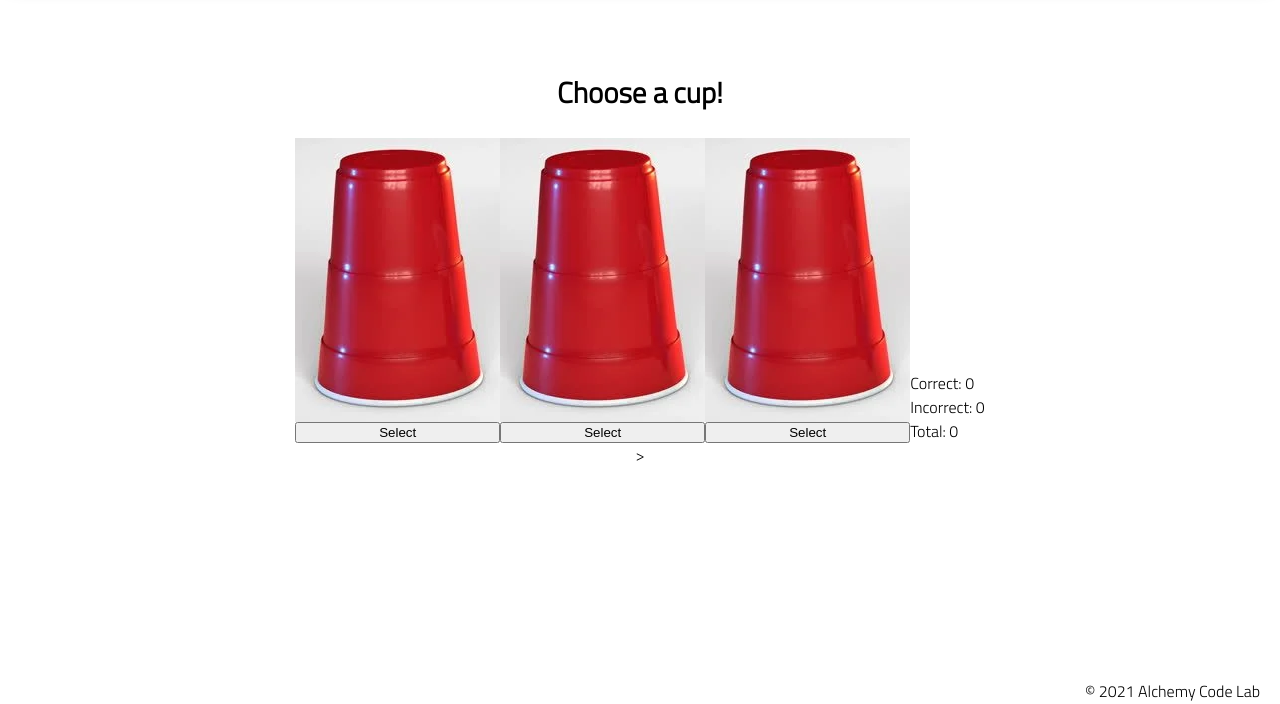
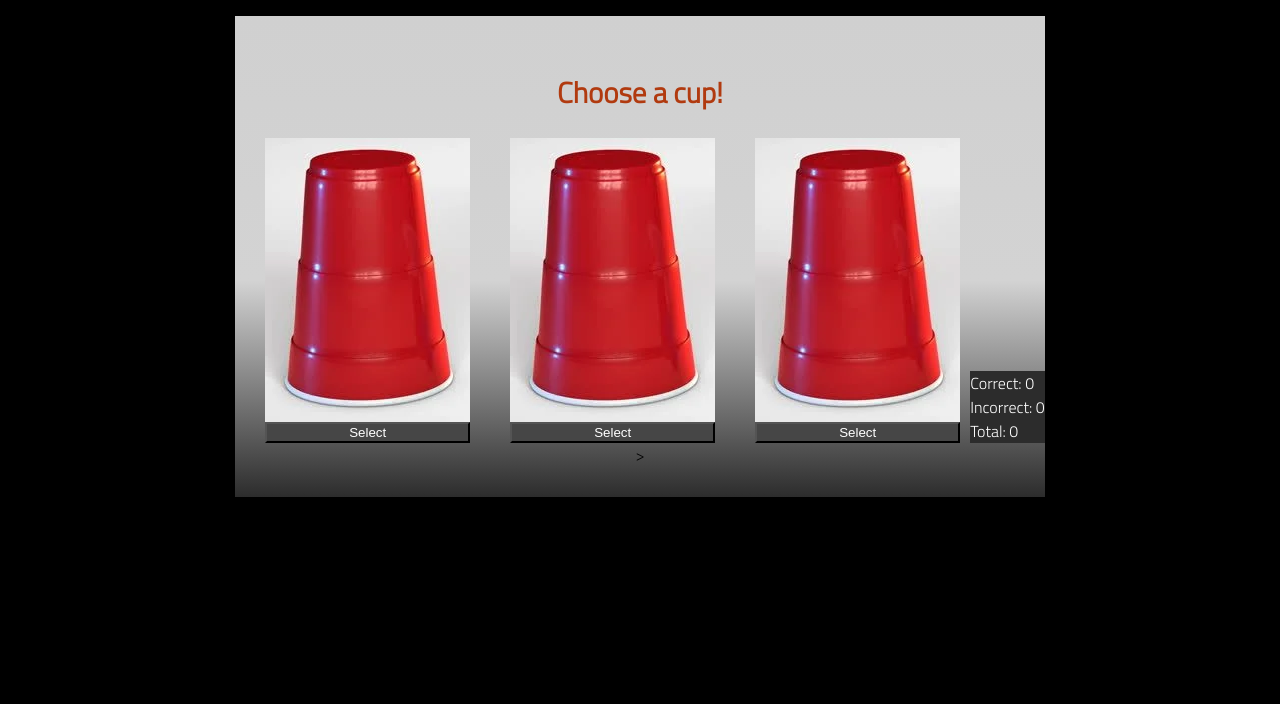
Before and after one commit to IACheifetz/shell-game-demo, a plain HTML site: page index.html in a window 1280 px wide. Shown: the part 96-800 px from the top of the page. Drawn offline with Linux system fonts and the light colour scheme.

Commit message:
added more styling to style css file

```diff
--- a/index.html
+++ b/index.html
@@ -26,15 +26,15 @@
             <div class="cups">
                 <div class="cup">
                     <img src="/assets/cupgame1.png" id='cup-one' />
-                    <button id="cupOneBtn">Select</button>
+                    <button id="cupOneBtn" class="buttons">Select</button>
                 </div>
                 <div class="cup">
                     <img src="/assets/cupgame1.png" id="cup-two" />
-                    <button id="cupTwoBtn">Select</button>
+                    <button id="cupTwoBtn" class="buttons">Select</button>
                 </div>
                 <div class="cup">
                     <img src="/assets/cupgame1.png" id="cup-three" />
-                    <button id="cupThreeBtn">Select</button>
+                    <button id="cupThreeBtn" class="buttons">Select</button>
                 </div>
             <div class="Results">
                 <div>Correct: <span id="correct">0</span></div>
--- a/styles/style.css
+++ b/styles/style.css
@@ -28,7 +28,8 @@ body {
     --footer-height: 25px;
 
     font-family: 'Titillium Web', sans-serif;
-    background-color: var(--color2);
+    background-color: black;
+    /*color: black;*/
 }
 
 main {
@@ -56,7 +57,7 @@ section {
 header {
     display: flex;
     justify-content: flex-end;
-    background-color: var(--color3);
+    background-color: black;
     height: var(--header-height);
     box-shadow: var(--shadow);
 }
@@ -65,6 +66,7 @@ header {
 h2 {
     font-size: 1.8rem;
     font-weight: bold;
+    color: rgb(177, 58, 15);
 }
 
 .gutter-right {
@@ -86,7 +88,7 @@ footer {
     height: var(--footer-height);
     display: flex;
     justify-content: flex-end;
-    background-color: var(--color3);
+    background-color: black;
     box-shadow: var(--shadow);
 }
 
@@ -99,9 +101,25 @@ footer {
 .cup {
     display: flex;
     flex-direction: column;
+
+    margin-left: 30px;
+    margin-right: 10px;
 }
 
-.results {
+.Results {
     display: flex;
     flex-direction: column;
+    color: white;
+    background-color: rgb(44, 44, 44);
 }
+
+.buttons {
+    color: white;
+    background-color: rgb(70, 70, 70);
+}
+
+.main-section {
+    border-color: black;
+    background: rgb(209, 209, 209);
+    background: linear-gradient(0deg, rgba(44,44,44,1) 0%, rgb(211, 211, 211) 45%, rgba(208,208,208,1) 100%);
+}
```
Also changed, not shown: app.js (+0 -11 lines).
